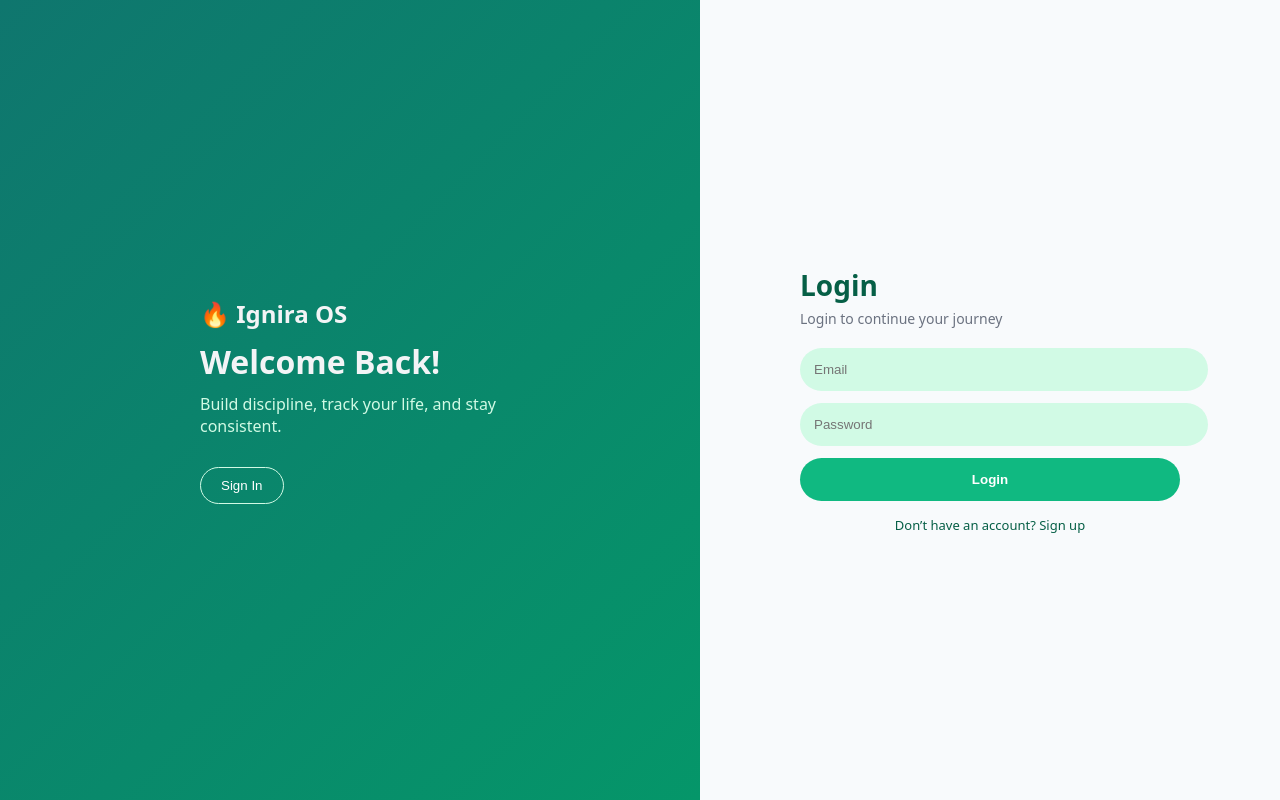
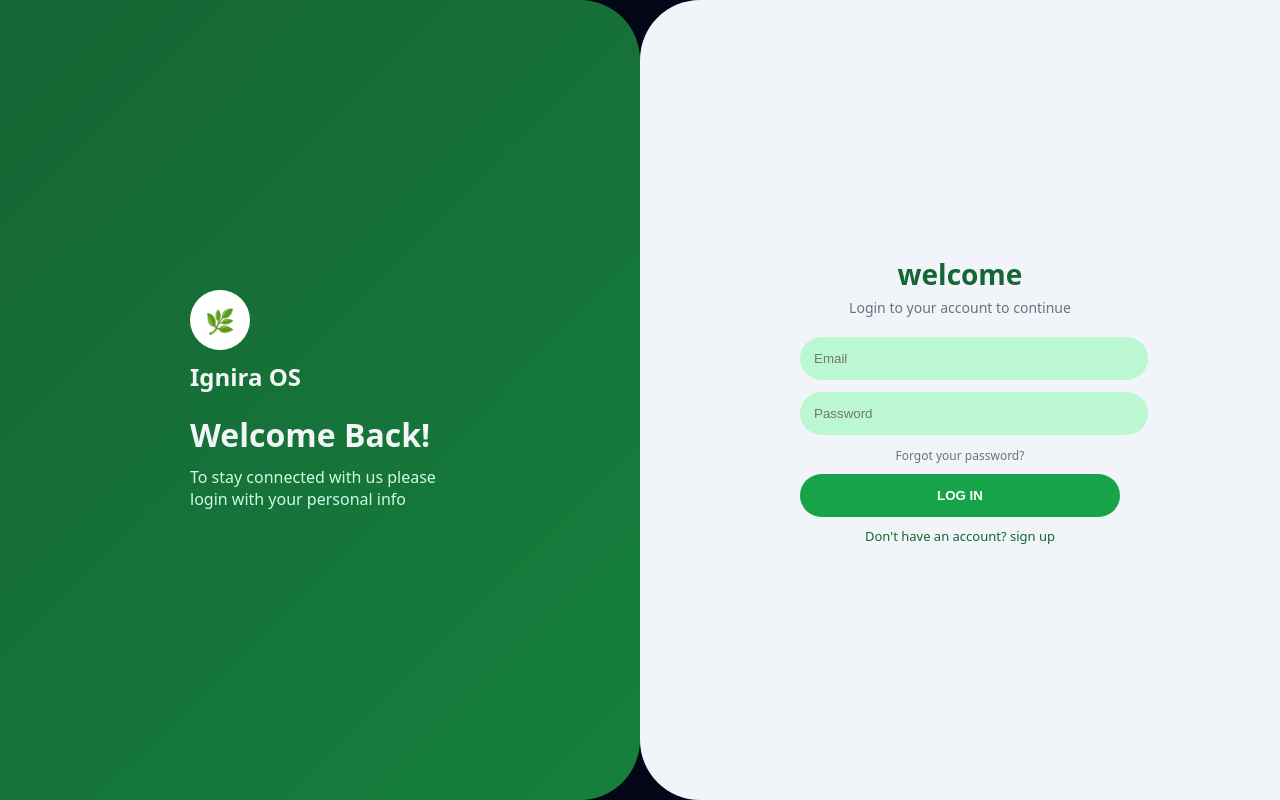
Before and after one commit to mavanigadda09/daily-tracker-app, a React (Vite) app: page / in a window 1280 px wide. Built offline with nearby package versions, Linux system fonts and the light colour scheme; no server answers.

Commit message:
upgrade: premium login UI

```diff
--- a/src/Login.jsx
+++ b/src/Login.jsx
@@ -40,31 +40,27 @@ export default function Login({ onLogin }) {
   return (
     <div style={styles.container}>
 
-      {/* LEFT SIDE */}
+      {/* LEFT PANEL */}
       <div style={styles.left}>
         <div>
-          <h1 style={styles.brand}>🔥 Ignira OS</h1>
-          <h2 style={styles.welcome}>Welcome Back!</h2>
+          <div style={styles.logoCircle}>🌿</div>
+          <h2 style={styles.brand}>Ignira OS</h2>
+
+          <h1 style={styles.welcome}>Welcome Back!</h1>
+
           <p style={styles.desc}>
-            Build discipline, track your life, and stay consistent.
+            To stay connected with us please login with your personal info
           </p>
-
-          <button style={styles.ghostBtn}>
-            {isRegister ? "Create Account" : "Sign In"}
-          </button>
         </div>
       </div>
 
-      {/* RIGHT SIDE */}
+      {/* RIGHT PANEL */}
       <div style={styles.right}>
         <div style={styles.formCard}>
 
-          <h2 style={styles.title}>
-            {isRegister ? "Create Account" : "Login"}
-          </h2>
-
+          <h2 style={styles.title}>welcome</h2>
           <p style={styles.subtitle}>
-            Login to continue your journey
+            Login to your account to continue
           </p>
 
           <input
@@ -82,10 +78,12 @@ export default function Login({ onLogin }) {
             style={styles.input}
           />
 
+          <p style={styles.forgot}>Forgot your password?</p>
+
           {error && <p style={styles.error}>{error}</p>}
 
           <button style={styles.button} onClick={handleSubmit}>
-            {isRegister ? "Create Account" : "Login"}
+            {isRegister ? "Create Account" : "LOG IN"}
           </button>
 
           <p
@@ -97,7 +95,7 @@ export default function Login({ onLogin }) {
           >
             {isRegister
               ? "Already have an account? Login"
-              : "Don’t have an account? Sign up"}
+              : "Don't have an account? sign up"}
           </p>
 
         </div>
@@ -112,25 +110,37 @@ export default function Login({ onLogin }) {
 const styles = {
   container: {
     display: "flex",
-    width: "100vw",
     height: "100vh",
-    overflow: "hidden"
+    width: "100vw"
   },
 
-  // LEFT PANEL
+  // LEFT SIDE
   left: {
     flex: 1,
-    background: "linear-gradient(135deg,#0f766e,#059669)",
+    background: "linear-gradient(135deg,#166534,#15803d)",
     color: "#fff",
     display: "flex",
     alignItems: "center",
     justifyContent: "center",
-    padding: 60
+    borderTopRightRadius: 60,
+    borderBottomRightRadius: 60
+  },
+
+  logoCircle: {
+    width: 60,
+    height: 60,
+    borderRadius: "50%",
+    background: "#fff",
+    color: "#15803d",
+    display: "flex",
+    alignItems: "center",
+    justifyContent: "center",
+    fontSize: 24,
+    marginBottom: 10
   },
 
   brand: {
-    fontSize: 24,
-    marginBottom: 10
+    marginBottom: 20
   },
 
   welcome: {
@@ -139,39 +149,30 @@ const styles = {
   },
 
   desc: {
-    color: "#d1fae5",
-    maxWidth: 300,
-    marginBottom: 30
+    maxWidth: 260,
+    color: "#d1fae5"
   },
 
-  ghostBtn: {
-    padding: "10px 20px",
-    borderRadius: 30,
-    border: "1px solid #d1fae5",
-    background: "transparent",
-    color: "#fff",
-    cursor: "pointer"
-  },
-
-  // RIGHT PANEL
+  // RIGHT SIDE
   right: {
     flex: 1,
-    background: "#f8fafc",
+    background: "#f1f5f9",
     display: "flex",
     alignItems: "center",
-    justifyContent: "center"
+    justifyContent: "center",
+    borderTopLeftRadius: 60,
+    borderBottomLeftRadius: 60
   },
 
   formCard: {
-    width: "100%",
-    maxWidth: 380,
-    padding: 40
+    width: 320,
+    textAlign: "center"
   },
 
   title: {
     fontSize: 28,
-    marginBottom: 5,
-    color: "#065f46"
+    color: "#166534",
+    marginBottom: 5
   },
 
   subtitle: {
@@ -186,7 +187,13 @@ const styles = {
     marginBottom: 12,
     borderRadius: 30,
     border: "none",
-    background: "#d1fae5"
+    background: "#bbf7d0"
+  },
+
+  forgot: {
+    fontSize: 12,
+    color: "#6b7280",
+    marginBottom: 10
   },
 
   button: {
@@ -194,9 +201,16 @@ const styles = {
     padding: 14,
     borderRadius: 30,
     border: "none",
-    background: "#10b981",
+    background: "#16a34a",
     color: "#fff",
     fontWeight: "bold",
+    cursor: "pointer",
+    marginBottom: 10
+  },
+
+  switch: {
+    fontSize: 13,
+    color: "#166534",
     cursor: "pointer"
   },
 
@@ -204,13 +218,5 @@ const styles = {
     color: "#ef4444",
     fontSize: 13,
     marginBottom: 10
-  },
-
-  switch: {
-    marginTop: 15,
-    fontSize: 13,
-    color: "#065f46",
-    cursor: "pointer",
-    textAlign: "center"
   }
 };
```
